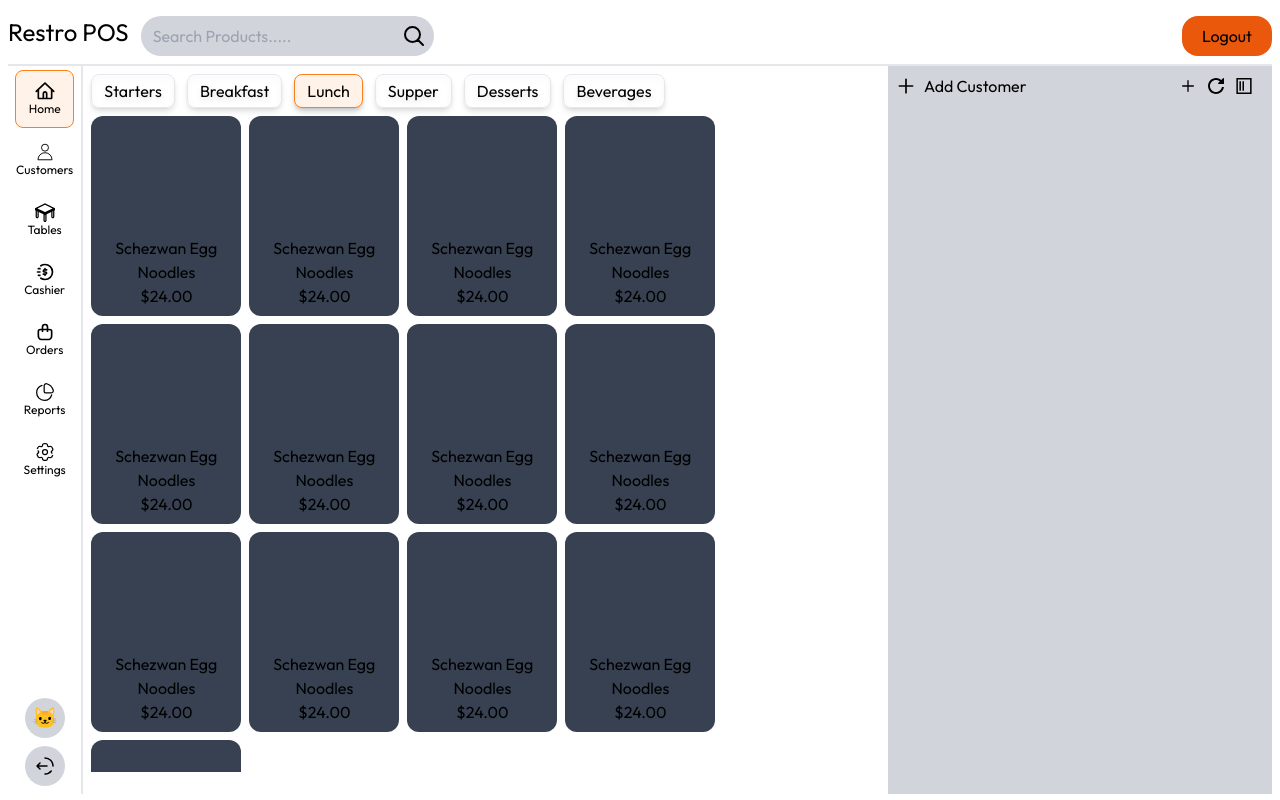
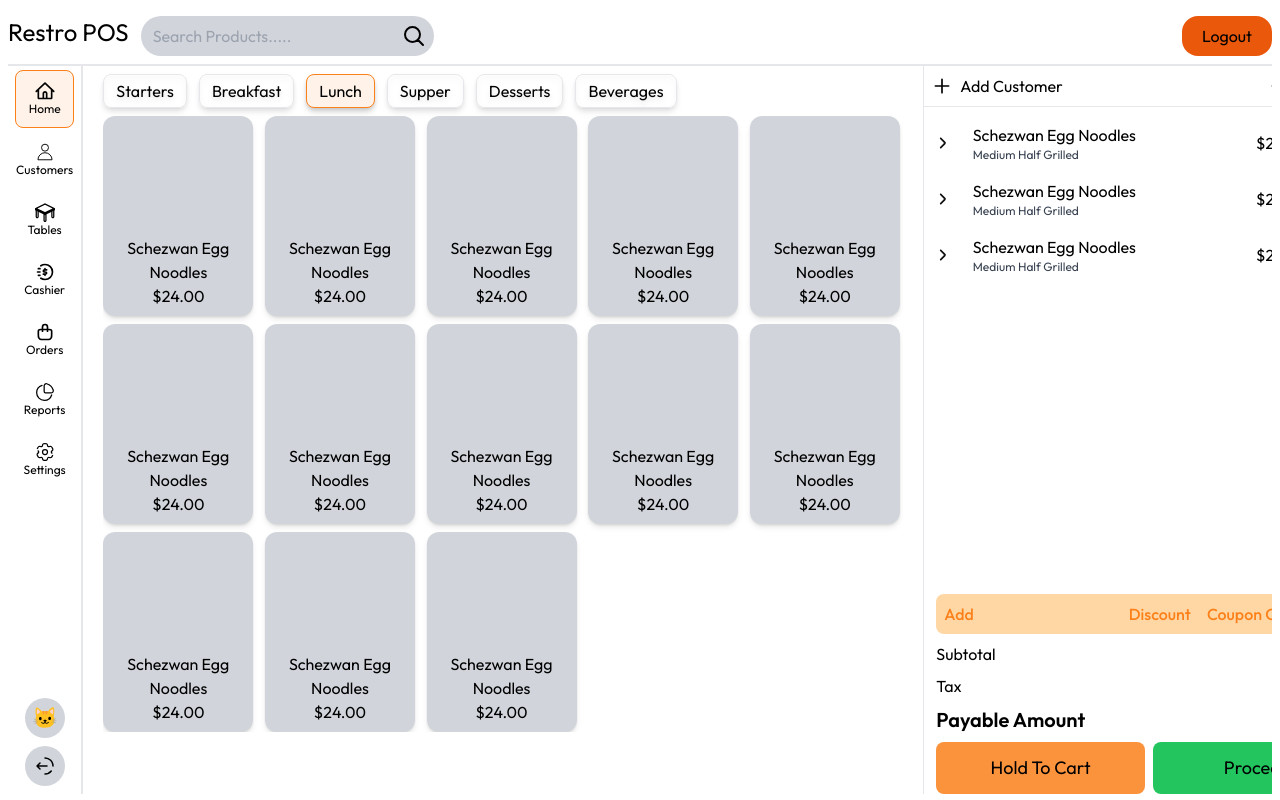
Before and after one commit to IndieDev2003/Restuarant-POS-Web-App, a React (Vite) app in the folder frontend/: page / in a window 1280 px wide. Built offline with nearby package versions, Linux system fonts and the light colour scheme.

Commit message:
Home Page Completed

```diff
--- /dev/null
+++ b/frontend/src/components/modals/AddOrderOrder.jsx
@@ -0,0 +1,26 @@
+import React from "react";
+
+import arrow from "../../assets/arrow.svg";
+import plus from "../../assets/plus.svg";
+
+const AddOrderOrder = () => {
+  return (
+    <div className="w-full py-2">
+      <div className="w-full grid grid-cols-[1fr_7fr_2fr_0.7fr] items-center justify-center">
+        <img src={arrow} className="h-5" alt="" />
+        <div>
+                  <h3 className="text-md">Schezwan Egg Noodles</h3>
+                  <p className="text-xs text-gray-700">Medium Half Grilled</p>
+        </div>
+        <p>$23.00</p>
+        <img
+          src={plus}
+          className="rotate-45 h-5 bg-gray-400 rounded-full p-0.5"
+          alt=""
+        />
+      </div>
+    </div>
+  );
+};
+
+export default AddOrderOrder;
--- /dev/null
+++ b/frontend/src/components/modals/Checkout.jsx
@@ -0,0 +1,46 @@
+import React from "react";
+
+import pause from '../../assets/pause.svg'
+
+const Checkout = () => {
+  return (
+    <div className="px-3">
+      {/* Add Section */}
+      <div className="flex justify-between items-center bg-[#ffd7a5] text-[#FC8019] font-medium rounded-lg mb-2 px-2 py-2">
+        <div>
+          <h4>Add</h4>
+        </div>
+        <div className="flex gap-4">
+          <h4>Discount</h4>
+          <h4>Coupon Code</h4>
+          <h4>Note</h4>
+        </div>
+      </div>
+
+      {/* Amount Section */}
+      <div className="flex flex-col gap-2 ">
+        {/* Subtotal Section */}
+        <div className="flex justify-between items-center text-md">
+          <p>Subtotal</p>
+          <p>$200.00</p>
+        </div>
+        {/* Tax Section */}
+        <div className="flex justify-between items-center">
+          <p>Tax</p>
+          <p>$45.00</p>
+        </div>
+        {/* Payable amount section */}
+        <div className="flex justify-between items-center text-xl font-semibold">
+          <p>Payable Amount</p>
+          <p>$195.00</p>
+        </div>
+        <div className="flex w-full justify-between gap-2">
+          <button className="text-lg rounded-lg text-center w-full py-3 bg-orange-400">Hold To Cart</button>
+          <button className="text-lg rounded-lg text-center w-full py-3 bg-green-500">Proceed</button>
+        </div>
+      </div>
+    </div>
+  );
+};
+
+export default Checkout;
--- a/frontend/src/components/modals/Meal.jsx
+++ b/frontend/src/components/modals/Meal.jsx
@@ -2,7 +2,7 @@ import React from 'react'
 
 const Meal = () => {
   return (
-      <div className='h-[200px] w-[150px] bg-gray-700 text-center rounded-xl'>
+      <div className='h-[200px] w-[150px] bg-gray-300 text-center rounded-xl shadow-md drop-shadow-sm'>
           <div className='h-[120px] w-full'></div>
           <div>
               <h2>Schezwan Egg Noodles</h2>
--- a/frontend/src/components/ui/AddOrder.jsx
+++ b/frontend/src/components/ui/AddOrder.jsx
@@ -3,22 +3,40 @@ import React from "react";
 import plus from "../../assets/plus.svg";
 import shelf from "../../assets/shelf.svg";
 import refresh from "../../assets/refresh.svg";
+import AddOrderOrder from "../modals/AddOrderOrder";
+import Checkout from "../modals/Checkout";
 
 const AddOrder = () => {
   return (
-    <div className="h-full w-[30vw] bg-gray-300">
+    <div className="h-full w-[450px] border-l flex flex-col justify-between">
+      <div>
         {/* upper */}
-          <div className="flex items-center justify-between">
-              <div className="flex items-center gap-2 pt-2 pl-2">
+        <div className="flex items-center justify-between py-2 border-b">
+          <div className="flex items-center gap-2  pl-2">
             <img src={plus} className="h-5" alt="" />
             <h2>Add Customer</h2>
           </div>
 
-              <div className="flex items-center gap-3 pt-2 mr-5">
-                  <img src={plus} className="h-4" alt="" />
+          <div className="flex items-center gap-4  mr-5">
+            <img src={plus} className="h-5" alt="" />
+            <img src={shelf} className="h-4" alt="" />
             <img src={refresh} className="h-4" alt="" />
-                  <img src={shelf} className="h-4" alt="" />
           </div>
+        </div>
+
+        {/* Orders */}
+        <div className="px-2 py-2  w-full h-fit ">
+          <AddOrderOrder />
+          <AddOrderOrder />
+          {/* <AddOrderOrder /> */}
+          {/* <AddOrderOrder /> */}
+          <AddOrderOrder />
+        </div>
+      </div>
+
+      {/* Checkout Section */}
+      <div>
+        <Checkout />
       </div>
     </div>
   );
--- a/frontend/src/pages/Home.jsx
+++ b/frontend/src/pages/Home.jsx
@@ -6,7 +6,7 @@ const Home = () => {
   return (
       <div className='flex w-full justify-between overflow-y-hidden'>
           {/* Recipes */}
-          <div className=''>
+          <div className=' px-3 min-w-fit'>
               {/* Meals Category */}
               <div className='flex flex-row gap-3 mt-2 ml-2'>
                   <p className='px-3 py-1 border shadow-md drop-shadow-md rounded-lg'>Starters</p>
@@ -17,7 +17,7 @@ const Home = () => {
                   <p className='px-3 py-1 border shadow-md drop-shadow-md rounded-lg'>Beverages</p>
               </div>
               {/* Meals */}
-              <div className='max-h-[82vh] my-2 mx-2 grid grid-cols-4  gap-2 overflow-y-scroll relative'>
+              <div className='max-h-[82vh] w-[800px]  my-2 mx-2 grid grid-cols-5   gap-2 overflow-y-scroll relative'>
                   <Meal/>
                   <Meal/>
                   <Meal/>
@@ -36,9 +36,10 @@ const Home = () => {
           </div>
 
           {/* Add Customer Orders */}
-          <div>
+          <div className='w-full min-w-[300px]'>
               <AddOrder/>
           </div>
+
     </div>
   )
 }
```
Also changed, not shown: frontend/src/assets/arrow.svg (added), frontend/src/assets/pause.svg (added). Lines whose indentation alone changed are shown as unchanged.
